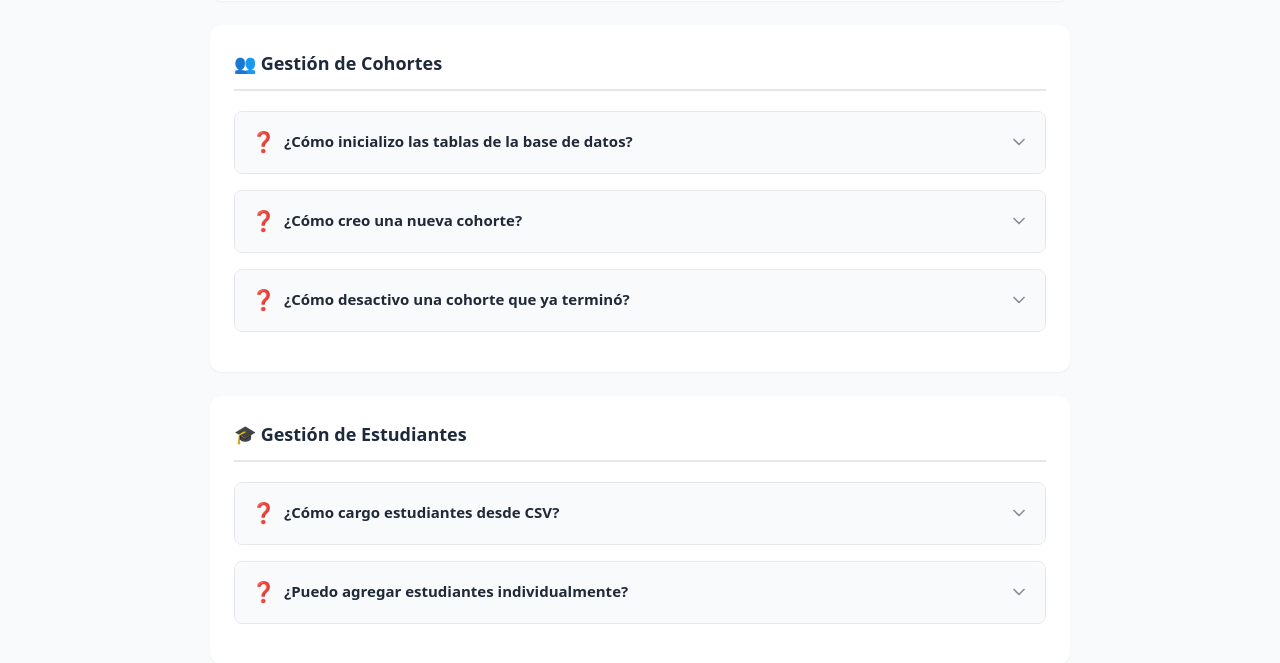
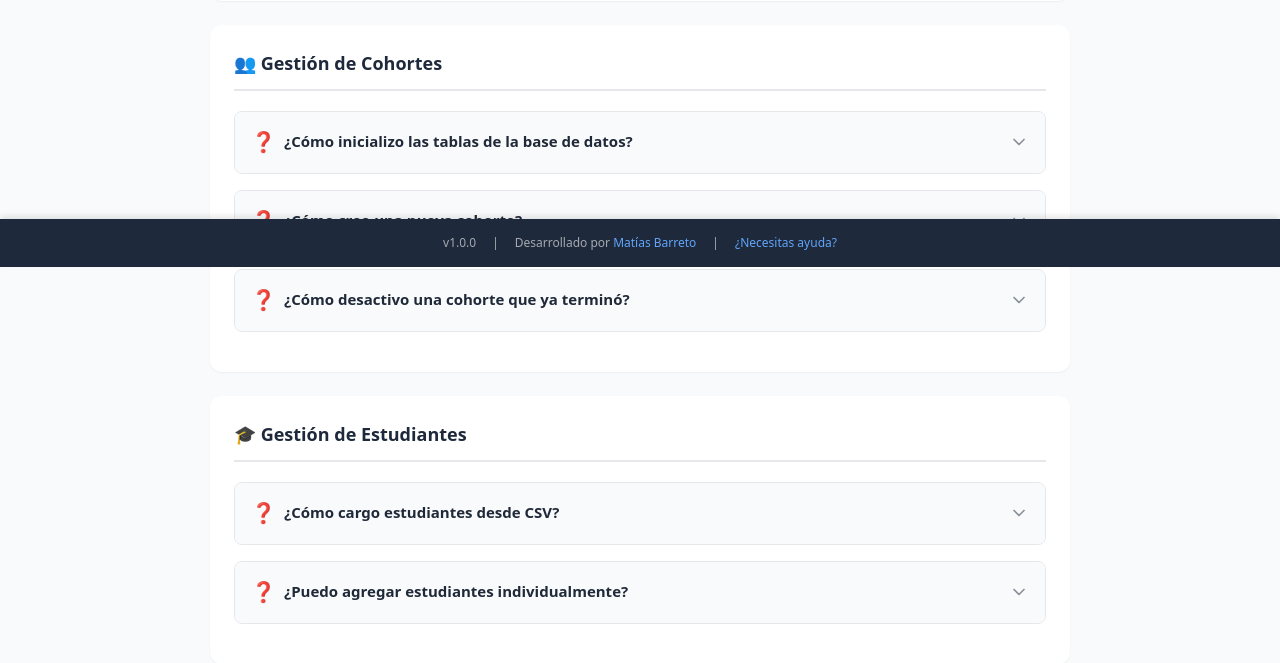
Before and after one commit to mattbarreto/entregastp-dashboard, a Flask app: page /faq in a window 1280 px wide. Shown: the part 533-1196 px from the top of the page. Run offline with Flask 3, Linux system fonts and the light colour scheme; some libraries are stand-ins or nearby versions.

Commit message:
UI: Hacer footer sticky (siempre visible)

```diff
--- a/dashboard/templates/base.html
+++ b/dashboard/templates/base.html
@@ -80,7 +80,7 @@
         {% block content %}{% endblock %}
     </main>
 
-    <footer class="bg-slate-800 text-white/60 py-4 text-center text-xs">
+    <footer class="bg-slate-800 text-white/60 py-4 text-center text-xs sticky bottom-0 z-50 w-full shadow-[0_-4px_6px_-1px_rgba(0,0,0,0.1)]">
         <div class="max-w-screen-xl mx-auto flex justify-center items-center gap-4 flex-wrap">
             <span>v1.0.0</span>
             <span>|</span>
```
